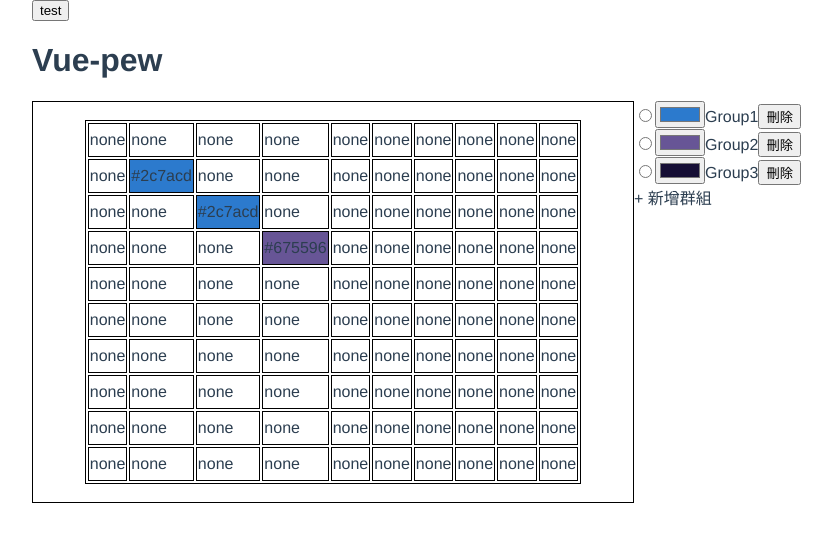
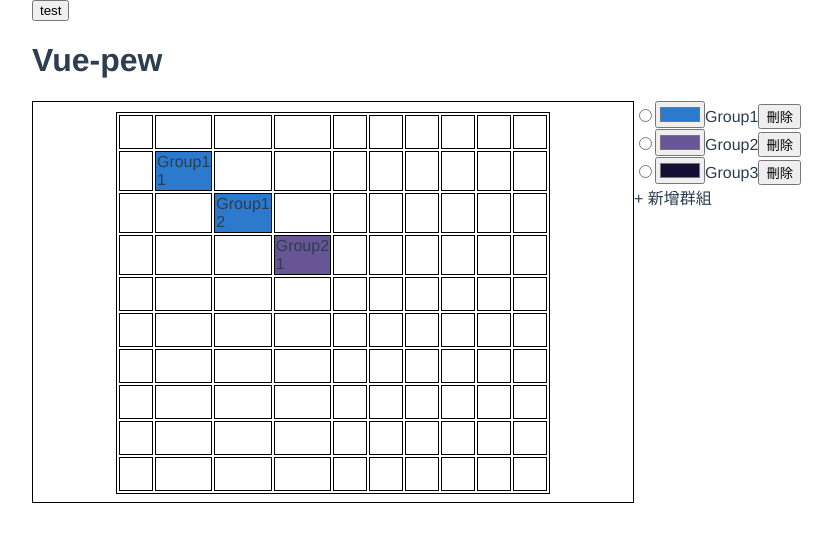
Before and after one commit to malagege/vue-pew, a Vue app: page / in a window 1280 px wide. Shown: the top 542 px of the page, without its empty margins (108-940 px from the left). Built offline with nearby package versions, Linux system fonts and the light colour scheme.

Commit message:
修正重新點擊抓不到row,col bug currentTarget跟target不太一樣

```diff
--- a/src/App.vue
+++ b/src/App.vue
@@ -15,7 +15,10 @@
                 :row="row"
                 :col="col"
                 @click="tdChgColor($event)"
-              >{{ table[row][col].color }}</td>
+              >
+                <span v-if="groups[table[row][col].group]">{{ groups[table[row][col].group].name}}</span>
+                {{ table[row][col].index }}
+              </td>
             </tr>
           </table>
         </div>
@@ -108,8 +111,10 @@ export default {
         // $event.target.style.background = color;
 
         // 檢查td是否有顏色
-        let row = $event.target.getAttribute("row");
-        let col = $event.target.getAttribute("col");
+        console.log("target", $event.currentTarget);
+        let row = $event.currentTarget.getAttribute("row");
+        let col = $event.currentTarget.getAttribute("col");
+        console.log(row + " this.table[row]:" + this.table[row]);
         if (this.table[row][col].color != "none") {
           // 相同顏色取消color
           if (this.table[row][col].group == this.now_selected) {
@@ -135,8 +140,8 @@ export default {
           this.groups[this.now_selected].metas.length,
           0,
           {
-            row: $event.target.getAttribute("row"),
-            col: $event.target.getAttribute("col")
+            row: $event.currentTarget.getAttribute("row"),
+            col: $event.currentTarget.getAttribute("col")
           }
         );
       } else {
@@ -159,7 +164,7 @@ export default {
       arr.forEach((row, index1) => {
         row.forEach((col, index2) => (arr[index1][index2] = { color: "none" }));
       });
-      console.log(arr);
+      console.log("arr", arr);
       this.groups.forEach((group, i) => {
         console.log("group.meta", group.metas);
         group.metas.forEach(
```
